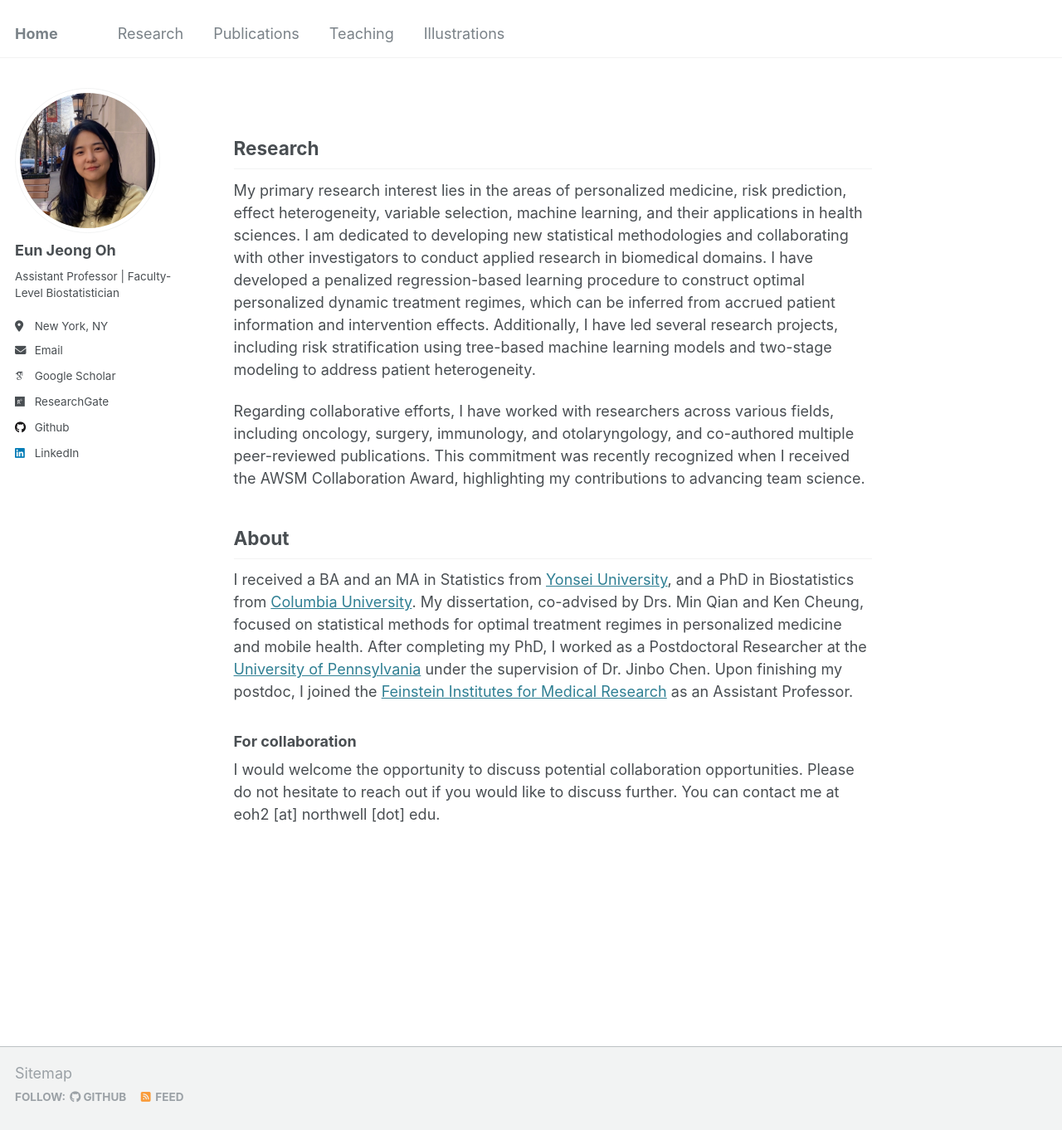
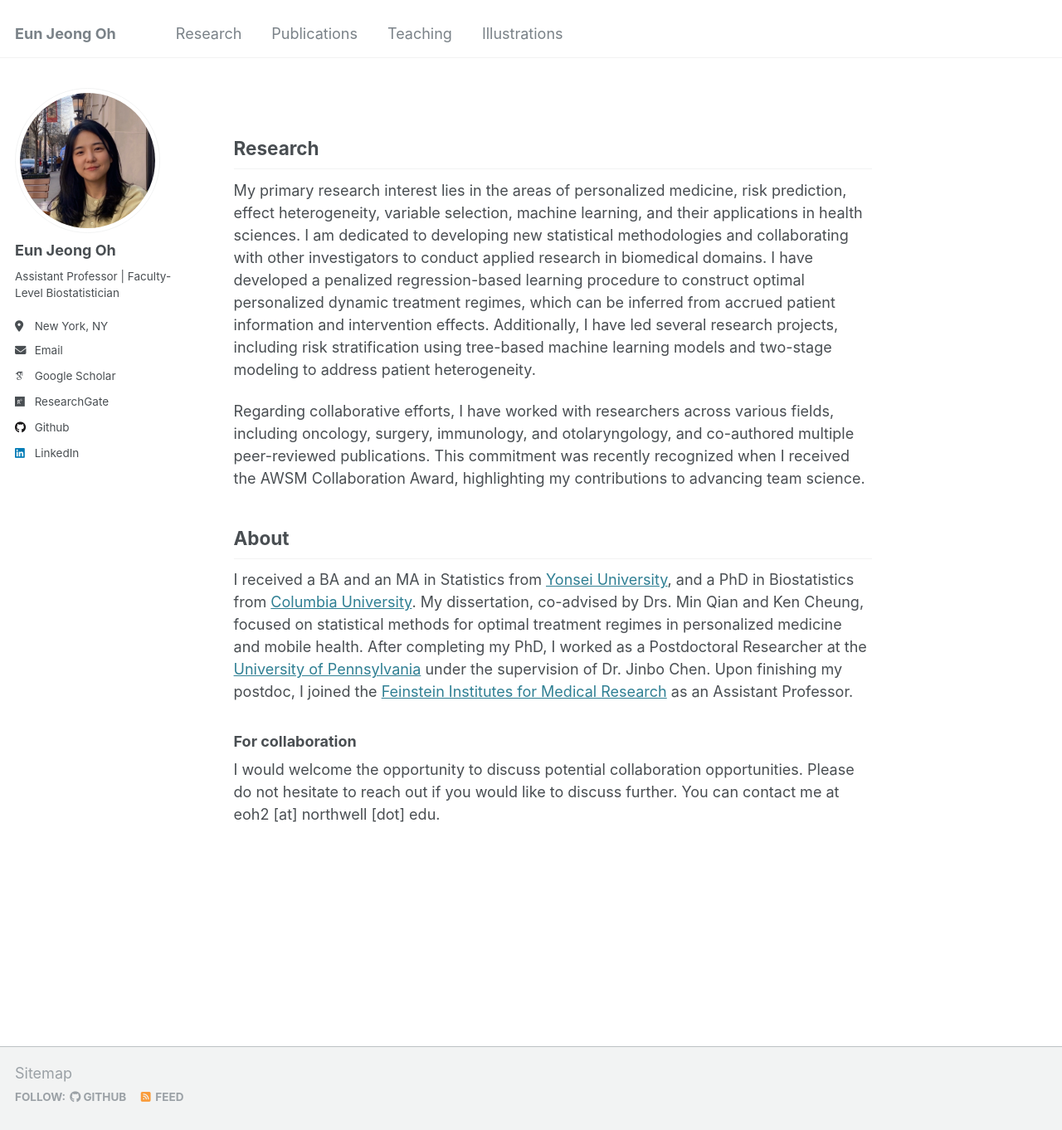
Before and after one commit to oheunj/oheunj.github.io, a Jekyll site: the page built from _pages/about.md, in a window 1280 px wide and 1362 px high. Shown: the whole window at 83% size. Built offline with Jekyll 4.4.1, drawn with Linux system fonts in a browser that asks for light colours; some web fonts are replaced.

Commit message:
Update _config.yml

```diff
--- a/_config.yml
+++ b/_config.yml
@@ -8,7 +8,7 @@
 
 # Basic Site Settings
 locale                   : "en-US"
-title                    : "Home"
+title                    : "Eun Jeong Oh"
 title_separator          : "-"
 name                     : &name "Eun Jeong Oh"
 description              : &description "personal description"
```
